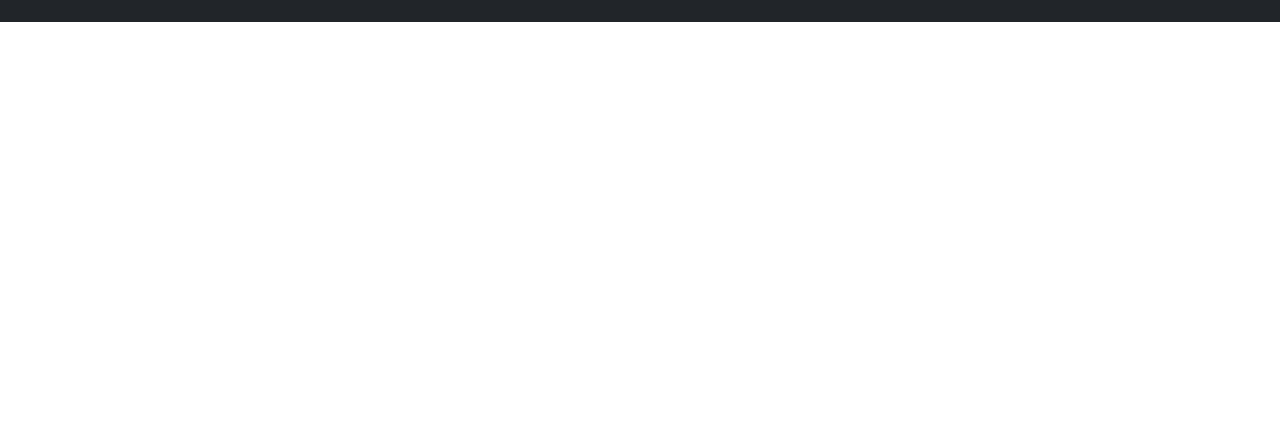
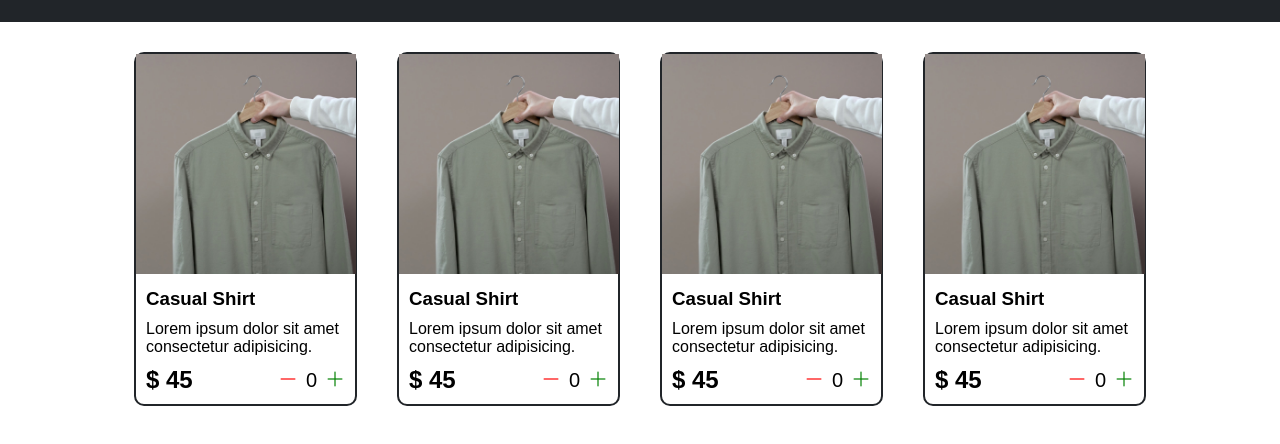
Before and after one commit to king-darkfirex/Shopping-Cart, a plain HTML site: page index.html in a window 1280 px wide. Shown: the part 72-516 px from the top of the page. Drawn offline with nearby package versions, Linux system fonts and the light colour scheme.

Commit message:
Make the products Grid

```diff
--- a/index.html
+++ b/index.html
@@ -5,6 +5,7 @@
     <meta name="viewport" content="width=device-width, initial-scale=1.0">
     <title>Shopping Cart</title>
     <link rel="stylesheet" href="style.css">
+    <link rel="stylesheet" href="media.css">
     <link rel="stylesheet" href="https://cdn.jsdelivr.net/npm/bootstrap-icons@1.13.1/font/bootstrap-icons.min.css">
 </head>
 
@@ -16,6 +17,72 @@
             <div class="cartAmount">0</div>
         </div>
     </div>
+
+    <div class ="shop" id ="shop">
+        <div class ="item">
+            <img src="images/img-1.jpg" width="220px" alt="">
+            <div class="details">
+                <h3>Casual Shirt</h3>
+                <p>Lorem ipsum dolor sit amet consectetur adipisicing.</p>
+                <div class="price-quantity">
+                    <h2>$ 45</h2>
+                    <div class="buttons">
+                        <i class="bi bi-dash-lg"></i>
+                        <div class="quantity">0</div>
+                        <i class="bi bi-plus-lg"></i>
+                    </div>
+                </div>
+            </div>
+        </div>
+
+        <div class ="item">
+            <img src="images/img-1.jpg" width="220px" alt="">
+            <div class="details">
+                <h3>Casual Shirt</h3>
+                <p>Lorem ipsum dolor sit amet consectetur adipisicing.</p>
+                <div class="price-quantity">
+                    <h2>$ 45</h2>
+                    <div class="buttons">
+                        <i class="bi bi-dash-lg"></i>
+                        <div class="quantity">0</div>
+                        <i class="bi bi-plus-lg"></i>
+                    </div>
+                </div>
+            </div>
+        </div>
+
+        <div class ="item">
+            <img src="images/img-1.jpg" width="220px" alt="">
+            <div class="details">
+                <h3>Casual Shirt</h3>
+                <p>Lorem ipsum dolor sit amet consectetur adipisicing.</p>
+                <div class="price-quantity">
+                    <h2>$ 45</h2>
+                    <div class="buttons">
+                        <i class="bi bi-dash-lg"></i>
+                        <div class="quantity">0</div>
+                        <i class="bi bi-plus-lg"></i>
+                    </div>
+                </div>
+            </div>
+        </div>
+
+        <div class ="item">
+            <img src="images/img-1.jpg" width="220px" alt="">
+            <div class="details">
+                <h3>Casual Shirt</h3>
+                <p>Lorem ipsum dolor sit amet consectetur adipisicing.</p>
+                <div class="price-quantity">
+                    <h2>$ 45</h2>
+                    <div class="buttons">
+                        <i class="bi bi-dash-lg"></i>
+                        <div class="quantity">0</div>
+                        <i class="bi bi-plus-lg"></i>
+                    </div>
+                </div>
+            </div>
+        </div>
+    </div>
 </body>
 <script src = "main.js"></script>
 </html>
--- /dev/null
+++ b/media.css
@@ -0,0 +1,17 @@
+@media (max-width: 1000px){
+    .shop {
+        display: grid;
+        grid-template-columns: repeat(2, 223px);
+        gap: 40px;
+        justify-content: center;
+    }
+}
+
+@media (max-width: 500px){
+    .shop{
+        display: grid;
+        grid-template-columns: repeat(1, 223px);
+        gap: 40px;
+        justify-content: center;
+    }
+}
--- a/style.css
+++ b/style.css
@@ -15,6 +15,7 @@ body{
     display: flex;
     flex-direction: row;
     justify-content: space-between;
+    margin-bottom: 30px;
 }
 
 .cart{
@@ -36,3 +37,42 @@ body{
     padding: 5px;
     border-radius: 5px;
 }
+
+.shop{
+    display: grid;
+    grid-template-columns: repeat(4, 223px);
+    gap: 40px;
+    justify-content: center;
+}
+
+.item{
+    border: 2px solid #212529;
+    border-radius: 10px;
+}
+
+.details{
+    display: flex;
+    flex-direction: column;
+    padding: 10px;
+    gap: 10px;
+}
+
+.price-quantity{
+    display: flex;
+    justify-content: space-between;
+    align-items: center;
+}
+
+.buttons{
+    display: flex;
+    gap: 8px;
+    font-size: 20px;
+}
+
+.bi-dash-lg{
+    color: red;
+}
+
+.bi-plus-lg{
+    color: green;
+}
```
